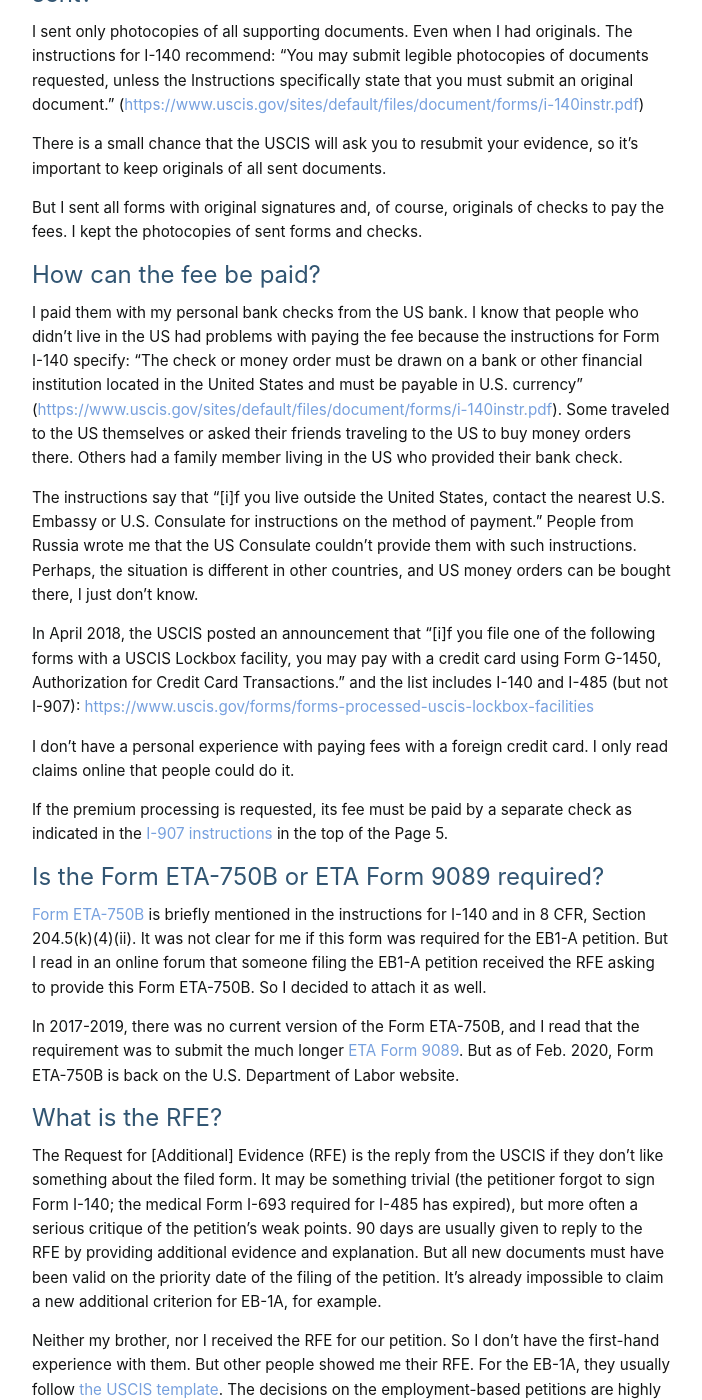
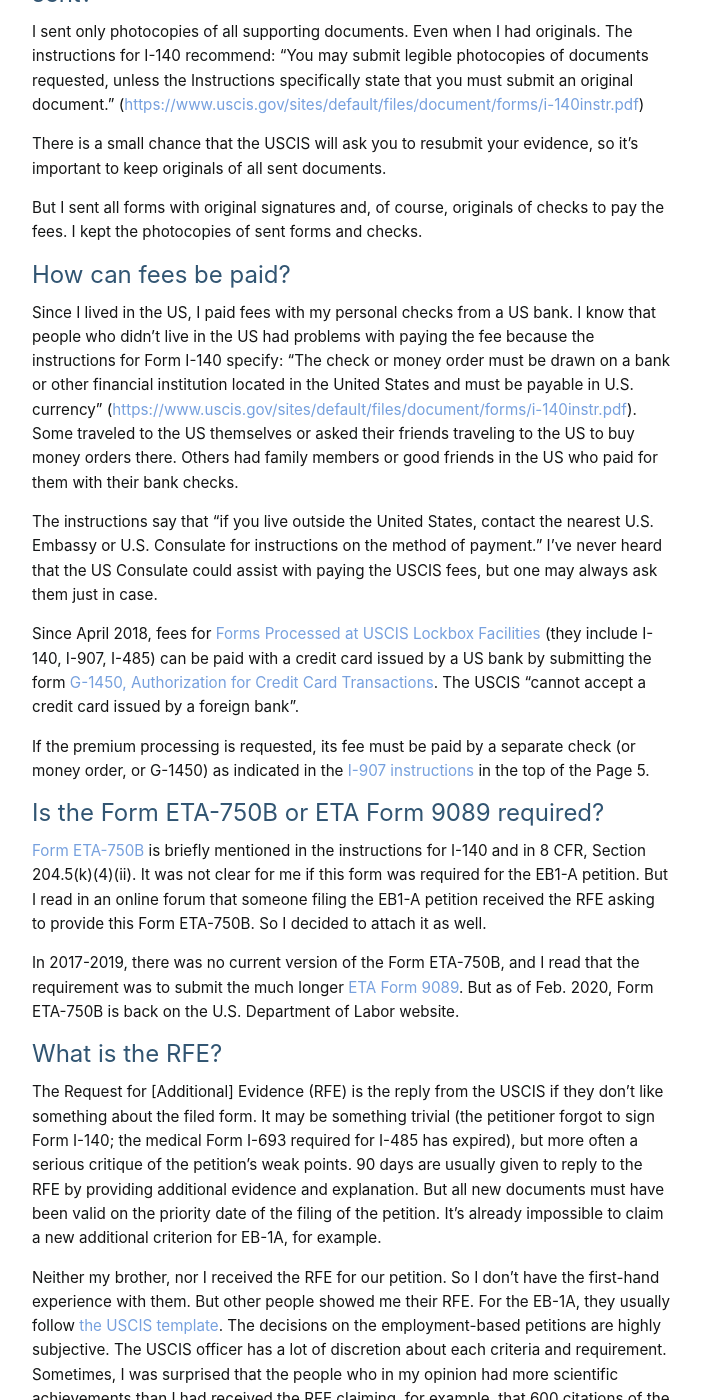
Before and after one commit to andreychemist/andreychemist.github.io, a Jekyll site: the page built from pages/faq.md, in a window 1280 px wide and 1400 px high, scrolled down 9994 px. Shown: the whole window, without its empty margins (288-990 px from the left). Built offline with Jekyll 4.4.1, drawn with Linux system fonts in a browser that asks for light colours; some web fonts are replaced; some of the changed text lies outside the part shown.

Commit message:
faq: paying fees update

```diff
--- a/pages/faq.md
+++ b/pages/faq.md
@@ -189,17 +189,15 @@ There is a small chance that the USCIS will ask you to resubmit your evidence, s
 
 But I sent all forms with original signatures and, of course, originals of checks to pay the fees. I kept the photocopies of sent forms and checks.
 
-# How can the fee be paid?
+# How can fees be paid?
 
-I paid them with my personal bank checks from the US bank. I know that people who didn’t live in the US had problems with paying the fee because the instructions for Form I-140 specify: “The check or money order must be drawn on a bank or other financial institution located in the United States and must be payable in U.S. currency” (<https://www.uscis.gov/sites/default/files/document/forms/i-140instr.pdf>). Some traveled to the US themselves or asked their friends traveling to the US to buy money orders there. Others had a family member living in the US who provided their bank check.
+Since I lived in the US, I paid fees with my personal checks from a US bank. I know that people who didn’t live in the US had problems with paying the fee because the instructions for Form I-140 specify: “The check or money order must be drawn on a bank or other financial institution located in the United States and must be payable in U.S. currency” (<https://www.uscis.gov/sites/default/files/document/forms/i-140instr.pdf>). Some traveled to the US themselves or asked their friends traveling to the US to buy money orders there. Others had family members or good friends in the US who paid for them with their bank checks.
 
-The instructions say that “[i]f you live outside the United States, contact the nearest U.S. Embassy or U.S. Consulate for instructions on the method of payment.” People from Russia wrote me that the US Consulate couldn’t provide them with such instructions. Perhaps, the situation is different in other countries, and US money orders can be bought there, I just don’t know.
+The instructions say that “if you live outside the United States, contact the nearest U.S. Embassy or U.S. Consulate for instructions on the method of payment.” I've never heard that the US Consulate could assist with paying the USCIS fees, but one may always ask them just in case.
 
-In April 2018, the USCIS posted an announcement that “[i]f you file one of the following forms with a USCIS Lockbox facility, you may pay with a credit card using Form G-1450, Authorization for Credit Card Transactions.” and the list includes I-140 and I-485 (but not I-907): <https://www.uscis.gov/forms/forms-processed-uscis-lockbox-facilities>
+Since April 2018, fees for [Forms Processed at USCIS Lockbox Facilities](https://www.uscis.gov/forms/forms-processed-uscis-lockbox-facilities) (they include I-140, I-907, I-485) can be paid with a credit card issued by a US bank by submitting the form [G-1450, Authorization for Credit Card Transactions](https://www.uscis.gov/g-1450). The USCIS "cannot accept a credit card issued by a foreign bank".
 
-I don't have a personal experience with paying fees with a foreign credit card. I only read claims online that people could do it.
-
-If the premium processing is requested, its fee must be paid by a separate check as indicated in the [I-907 instructions](https://www.uscis.gov/sites/default/files/files/form/i-907instr.pdf) in the top of the Page 5.
+If the premium processing is requested, its fee must be paid by a separate check (or money order, or G-1450) as indicated in the [I-907 instructions](https://www.uscis.gov/sites/default/files/files/form/i-907instr.pdf) in the top of the Page 5.
 
 # Is the Form ETA-750B or ETA Form 9089 required?
 
```
Also changed, not shown: pages/faq-rus.md (+4 -7 lines).
